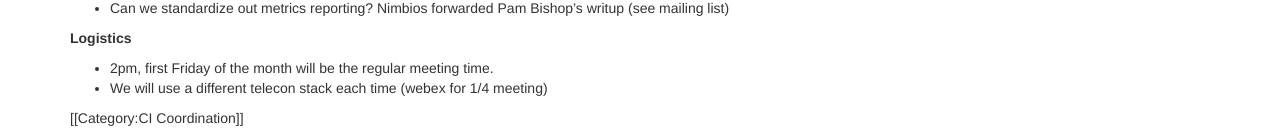
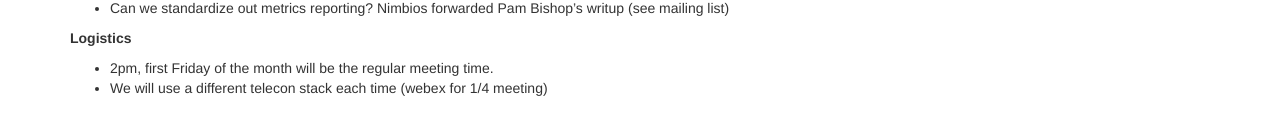
Before and after one commit to bio-collabit/wiki, a Jekyll site: the page built from meeting-11-30-2012.md, in a window 1280 px wide. Shown: the part 1451-1586 px from the top of the page. Built offline with Jekyll 4.4.1, drawn with Linux system fonts in a browser that asks for light colours; nearby versions of some CDN libraries; Markdown is read by kramdown in place of the engine named in the settings; after the commit the page ends 1559 px from its top, so only the background shows below that.

Commit message:
deleted the very bottom

```diff
--- a/meeting-11-30-2012.md
+++ b/meeting-11-30-2012.md
@@ -84,5 +84,3 @@ Please feel free to propose any additions.
 
 - 2pm, first Friday of the month will be the regular meeting time.
 - We will use a different telecon stack each time (webex for 1/4 meeting)
-
-[[Category:CI Coordination]]
```
